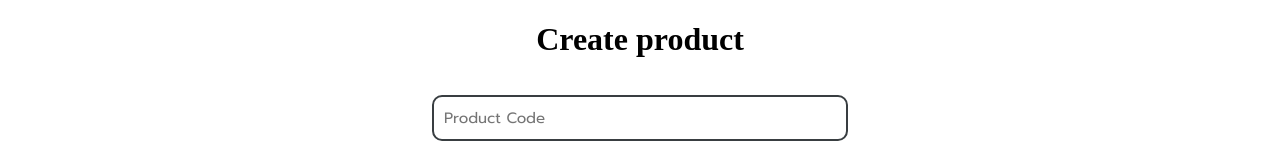
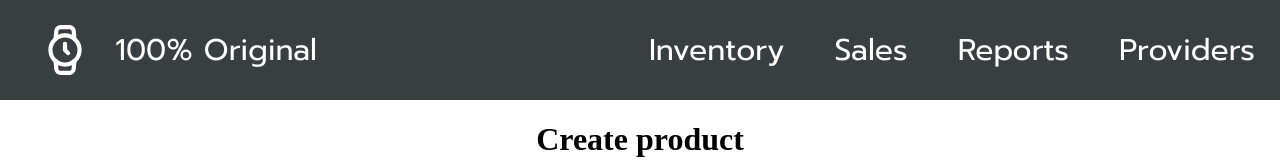
Before and after one commit to EinarLop/100OriginalInventorySystem, a React (Create React App) app: page / in a window 1280 px wide. Shown: the top 160 px of the page. Built offline with nearby package versions, Linux system fonts and the light colour scheme; no server answers.

Commit message:
Update App.js

```diff
--- a/src/App.js
+++ b/src/App.js
@@ -1,4 +1,4 @@
-//import Header from "./GlobalComponents/Header"
+import Header from "./GlobalComponents/Header"
 import Product from "./Inventory/Components/Product"
 import SearchBar from "./GlobalComponents/SearchBar"
 import './App.css';
@@ -9,7 +9,7 @@ function App() {
   return (
     <div className="App">
 
-      {/* <Header color="yellow" /> */}
+       <Header color="yellow" />
 
       <CreateProduct/>
       <ShowProducts/>
```
